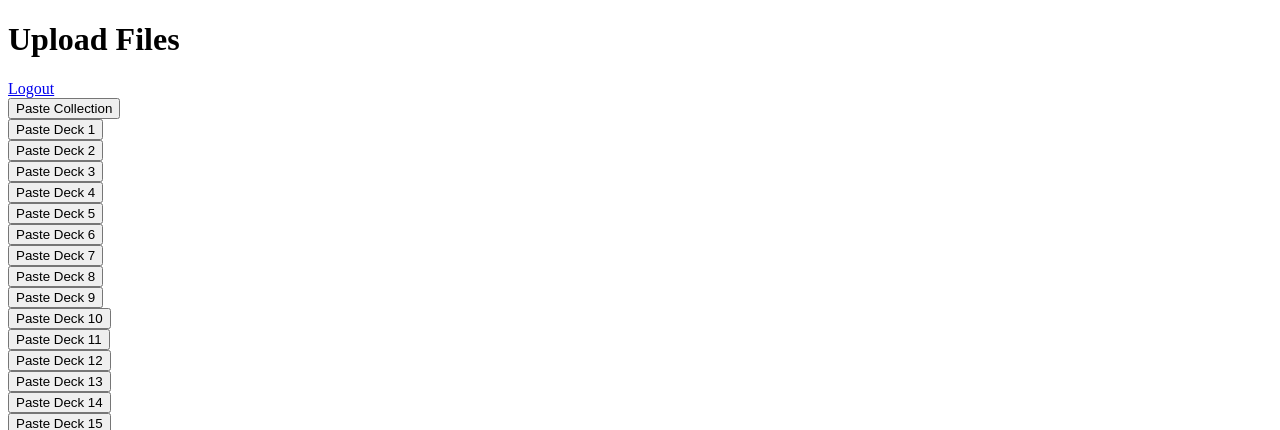
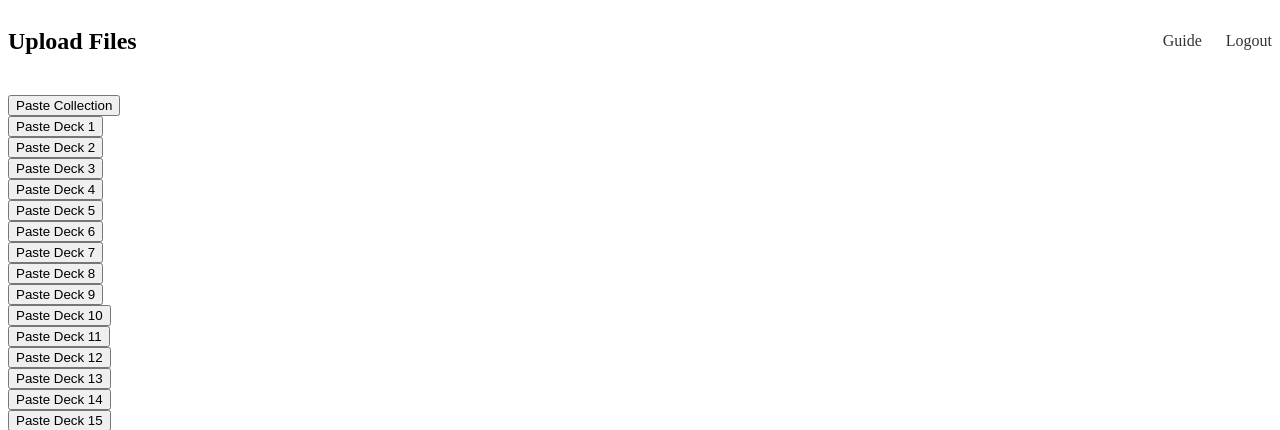
Before and after one commit to PatrickSquire12/Magic_App_v2, a Flask app: template templates/index.html in a window 1280 px wide. Shown: the top 430 px of the page. Run offline with Flask 3, Linux system fonts and the light colour scheme; the template is opened without the code that fills it, so the values that code supplies are empty.

Commit message:
Added guide page and improved menu

```diff
--- a/app.py
+++ b/app.py
@@ -226,6 +226,11 @@
                 file.write(line)
 
 
+@app.route('/guide')
+def guide():
+    return render_template('guide.html')
+
+
 if __name__ == '__main__':
     load_users_from_file()  # Load users from file before running the app
     app.run(debug=True)
--- a/templates/index.html
+++ b/templates/index.html
@@ -55,12 +55,27 @@
             white-space: nowrap;
             z-index: 1;
         }
+        /* Style for the navigation bar */
+        nav {
+            display: flex;
+            justify-content: space-between;
+            align-items: center;
+            margin-bottom: 20px;
+        }
+        nav a {
+            margin-left: 20px;
+            text-decoration: none;
+            color: #333;
+        }
     </style>
 </head>
 <body>
-    <h1>Upload Files</h1>
     <nav>
-        <a href="{{ url_for('logout') }}">Logout</a>
+        <h1>Upload Files</h1>
+        <div>
+            <a href="{{ url_for('guide') }}">Guide</a>
+            <a href="{{ url_for('logout') }}">Logout</a>
+        </div>
     </nav>
     <button onclick="showPopup('main')">Paste Collection</button>
     {% if main_file %}
```
Also changed, not shown: templates/guide.html (added, +19 -0 lines), templates/results.html (+18 -2 lines).
